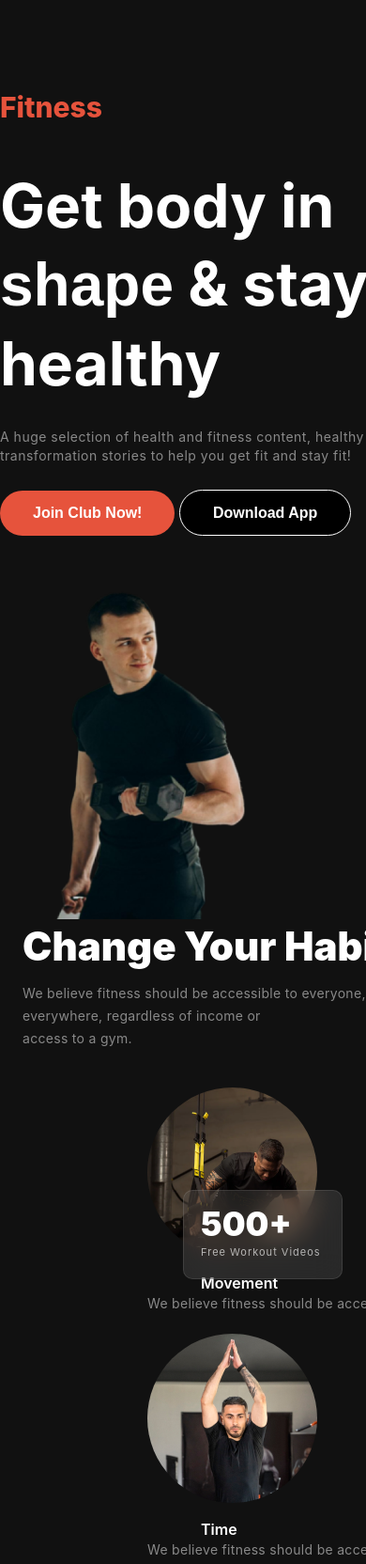
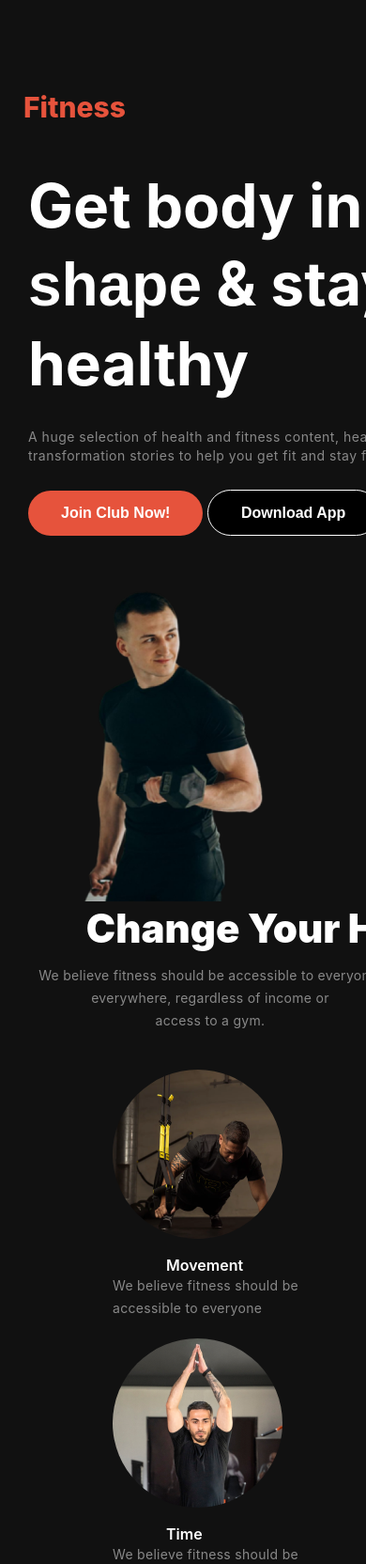
Before and after one commit to sajidmahmud44/fitness-assignment, a plain HTML site: page index.html in a window 390 px wide. Shown: the top 1664 px of the page at 94% size. Drawn offline with Linux system fonts and the light colour scheme; a web font is replaced by a local one.

Commit message:
Update responsive.css

```diff
--- a/styles/responsive.css
+++ b/styles/responsive.css
@@ -3,6 +3,7 @@
     .response-1,.shape{
         padding-top: 45px;
         flex-direction: column;
+        padding-left: 15px;
     }
     .container {
         width: 576px;
@@ -12,9 +13,16 @@
         font-size: 4rem;
         line-height: 130%;
     }
+    .fit-1{
+        padding-left: 10px;
+    }
+    .effect{
+        width: 80%;
+        text-align: center;
+    }
     .buka1 {
-        top: 150%;
-        left: 50%;
+        top: 253%;
+        left: 38%;
     }
     .nav-bar{
         display: none;
@@ -22,8 +30,8 @@
     .buka2 {
         position: absolute;
         text-align: left;
-        bottom: -164%;
-        left: 21px;
+        bottom: -232%;
+        left: 13px;
     }
     .banr {
         width: 38%;
@@ -37,6 +45,7 @@
     .habit-head {
         font-size: 42px;
         font-weight: 900;
+        text-align: center;
     }
     .para-2 {
         font-size: 14px;
@@ -49,7 +58,7 @@
     }
     .move {
         text-align: left;
-        padding-left: 157px;
+        padding-left: 120px;
     }
     .image-head {
         padding-left: 57px;
@@ -61,6 +70,9 @@
         /* justify-content: space-between; */
         /* padding-right: 0px; */
         flex-direction: column;
+    }
+    .medium{
+        width: 235px;
     }
     .containerr {
         width: 568px;
@@ -74,6 +86,7 @@
     .image-container {
         grid-template-columns: repeat(1, 1fr);
         gap: 18px;
+        padding-left: 50px;
     }
     .common-class {
         height: 270px;
@@ -86,9 +99,11 @@
         padding-top: 40px;
         padding-bottom: 60px;
         flex-direction: column;
+        padding-left: 28px;
     }
     .rights{
         text-align: left;
+        padding-left: 28px;
     }
     .width-bmi {
         width: 28rem;
```
